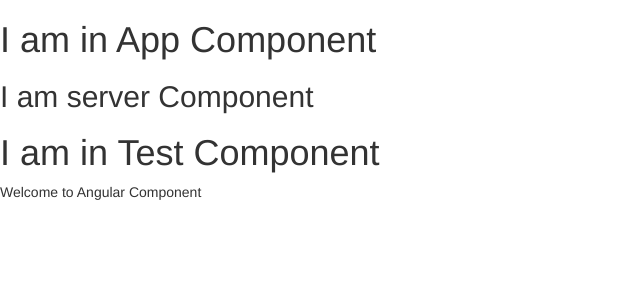
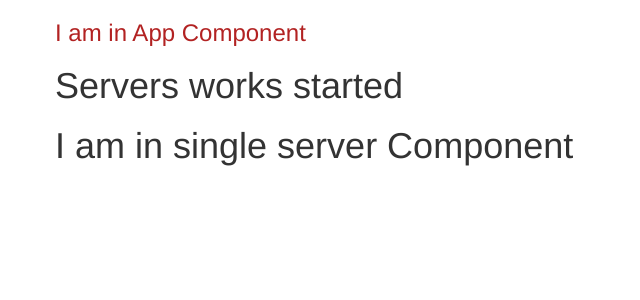
Before and after one commit to PallabPandaOwn/AngularPractice, an Angular app: page / in a window 1280 px wide. Shown: the top 300 px of the page, without its empty margins (0-640 px from the left). Built offline with nearby package versions, Linux system fonts and the light colour scheme.

Commit message:
template and css creating

```diff
--- a/src/app/app.component.css
+++ b/src/app/app.component.css
@@ -0,0 +1,3 @@
+h3{
+    color: firebrick
+}
--- a/src/app/app.component.html
+++ b/src/app/app.component.html
@@ -1,3 +1,10 @@
-<h1>I am in App Component</h1>
-<app-server>Loading ....</app-server>
-<app-test></app-test>
+<div class="container">
+    <div class="row">
+        <div class="xs-col-12">
+            <h3>I am in App Component</h3>
+            <app-servers></app-servers>
+            <!-- <div app-servers></div> -->
+            <!-- <div class="app-servers"></div> -->
+        </div>
+    </div>
+</div>
--- a/src/app/app.module.ts
+++ b/src/app/app.module.ts
@@ -5,12 +5,14 @@
 import { AppComponent } from './app.component';
 import { ServerComponent } from './server/server.component';
 import { TestComponent } from './test/test.component';
+import { ServersComponent } from './servers/servers.component';
 
 @NgModule({
   declarations: [
     AppComponent,
     ServerComponent,
-    TestComponent
+    TestComponent,
+    ServersComponent
   ],
   imports: [
     BrowserModule
--- a/src/app/server/server.component.html
+++ b/src/app/server/server.component.html
@@ -1 +1 @@
-<h2>I am server Component</h2>
+<h1>I am in single server Component</h1>
--- /dev/null
+++ b/src/app/servers/servers.component.html
@@ -0,0 +1,3 @@
+
+  <h1>Servers works started</h1>
+  <app-server></app-server>
--- /dev/null
+++ b/src/app/servers/servers.component.ts
@@ -0,0 +1,17 @@
+import { Component, OnInit } from '@angular/core';
+
+@Component({
+  selector: 'app-servers',
+  //selector: '[app-servers]',
+  // selector: '.app-servers',
+  templateUrl: './servers.component.html',
+  styleUrls: ['./servers.component.css']
+})
+export class ServersComponent implements OnInit {
+
+  constructor() { }
+
+  ngOnInit() {
+  }
+
+}
```
Also changed, not shown: src/app/servers/servers.component.css (added), 1 other file (tests, documents, lock files or other folders).
